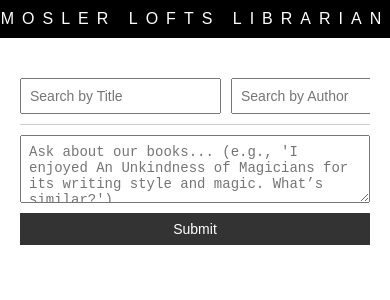
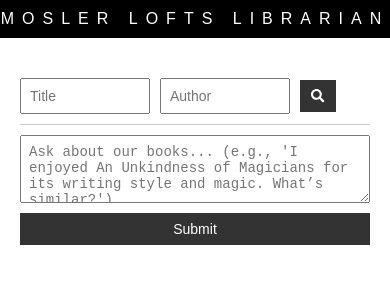
Before and after one commit to ricktoews/mosler-librarian, a React (Create React App) app: page / in a window 390 px wide. Shown: the top 300 px of the page. Built offline with nearby package versions, Linux system fonts and the light colour scheme.

Commit message:
Make search fields narrower, use magnifying glass icon for search button.

```diff
--- a/package.json
+++ b/package.json
@@ -14,6 +14,7 @@
     "axios": "^1.8.4",
     "react": "^19.1.0",
     "react-dom": "^19.1.0",
+    "react-icons": "^5.5.0",
     "react-scripts": "5.0.1",
     "typescript": "^4.9.5",
     "web-vitals": "^2.1.4"
--- a/src/App.css
+++ b/src/App.css
@@ -28,23 +28,20 @@
 
 .search-container {
   overflow: hidden;
-  /* Prevents content overflow during transitions */
 }
 
 .simple-search,
 .freeform-search {
   transition: all 0.3s ease;
-  /* Smooth transition for height and opacity */
 }
 
 .search-container.both .simple-search,
 .search-container.both .freeform-search {
   max-height: 100px;
-  /* Arbitrary large value to ensure it’s fully visible */
   opacity: 1;
 }
 
-.search-container.simple .simple-search {
+.search-container.simple . 정부simple-search {
   max-height: 100px;
   opacity: 1;
 }
@@ -53,7 +50,6 @@
   max-height: 0;
   opacity: 0;
   margin: 0;
-  /* Collapses spacing */
 }
 
 .search-container.freeform .simple-search {
@@ -64,7 +60,6 @@
 
 .search-container.freeform .freeform-search {
   max-height: 150px;
-  /* Adjust based on textarea height + button */
   opacity: 1;
 }
 
@@ -72,12 +67,35 @@
   display: flex;
   gap: 10px;
   margin-bottom: 10px;
+  align-items: center;
+  /* Vertically align inputs and button */
 }
 
 .simple-search input {
   flex: 1;
   padding: 8px;
   font-size: 14px;
+  max-width: 130px;
+  /* Shorten fields for mobile */
+}
+
+.simple-search button {
+  padding: 8px;
+  background-color: #333;
+  color: #fff;
+  border: none;
+  cursor: pointer;
+  display: flex;
+  align-items: center;
+  justify-content: center;
+  width: 40px;
+  /* Fixed width for icon button */
+  height: 34px;
+  /* Match input height */
+}
+
+.simple-search button:hover {
+  background-color: #555;
 }
 
 .search-divider {
@@ -108,7 +126,7 @@
   min-height: 50px;
 }
 
-button {
+.freeform-search button {
   padding: 8px 16px;
   font-size: 14px;
   background-color: #333;
@@ -117,7 +135,7 @@ button {
   cursor: pointer;
 }
 
-button:hover {
+.freeform-search button:hover {
   background-color: #555;
 }
 
@@ -175,3 +193,17 @@ button:hover {
   padding-bottom: 10px;
   margin-bottom: 10px;
 }
+
+/* Media query for small screens */
+@media (max-width: 400px) {
+  .simple-search input {
+    max-width: 110px;
+    /* Further shorten for very small screens */
+  }
+
+  .simple-search button {
+    width: 36px;
+    /* Slightly smaller button */
+    height: 32px;
+  }
+}
--- a/src/App.tsx
+++ b/src/App.tsx
@@ -1,14 +1,15 @@
-import React, { useState, useEffect } from 'react';
+import React, { useState } from 'react';
 import axios from 'axios';
 import './App.css';
 import { Book } from './types';
+import { FaSearch } from 'react-icons/fa'; // Import magnifying glass icon from react-icons
 
 const App: React.FC = () => {
   const [titleQuery, setTitleQuery] = useState<string>('');
   const [authorQuery, setAuthorQuery] = useState<string>('');
   const [freeformQuery, setFreeformQuery] = useState<string>('');
   const [books, setBooks] = useState<Book[]>([]);
-  const [allBooks, setAllBooks] = useState<Book[] | null>(null); // Persistent storage for full dataset
+  const [allBooks, setAllBooks] = useState<Book[] | null>(null);
   const [text, setText] = useState<string[]>([]);
   const [error, setError] = useState<string | null>(null);
   const [searchMode, setSearchMode] = useState<'both' | 'simple' | 'freeform'>('both');
@@ -16,7 +17,7 @@ const App: React.FC = () => {
   const fetchBooks = async () => {
     try {
       const response = await axios.get('http://mosler-library.toews-api.com:5000/get-books/');
-      const booksData: Book[] = response.data; // Assuming the response is an array of Book objects
+      const booksData: Book[] = response.data;
       setAllBooks(booksData);
       return booksData;
     } catch (err) {
@@ -57,7 +58,6 @@ const App: React.FC = () => {
     setText([]);
     setBooks([]);
 
-    // Load books data if not already loaded
     let booksData = allBooks;
     if (!booksData) {
       booksData = await fetchBooks();
@@ -85,7 +85,6 @@ const App: React.FC = () => {
     setText([]);
     setBooks([]);
 
-    // For now, this uses SAMPLE_PAYLOAD; later, it’ll hit the /query endpoint
     const SAMPLE_PAYLOAD = {
       "book_data": [
         {
@@ -155,16 +154,18 @@ const App: React.FC = () => {
               name="title"
               value={titleQuery}
               onChange={handleTitleAuthorChange}
-              placeholder="Search by Title"
+              placeholder="Title"
             />
             <input
               type="text"
               name="author"
               value={authorQuery}
               onChange={handleTitleAuthorChange}
-              placeholder="Search by Author"
+              placeholder="Author"
             />
-            <button type="submit">Search</button>
+            <button type="submit" aria-label="Search">
+              {(FaSearch as any)()} {/* Type assertion to bypass TS2786 */}
+            </button>
           </form>
           <hr className="search-divider" />
           <form onSubmit={handleFreeformSubmit} className="freeform-search">
```
